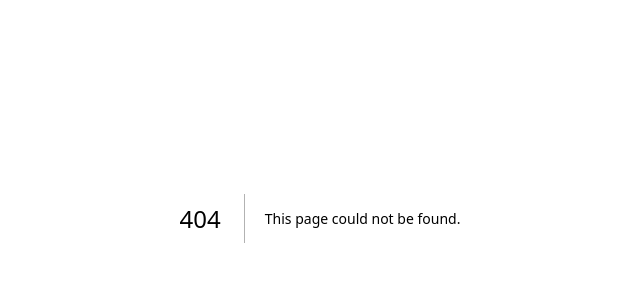
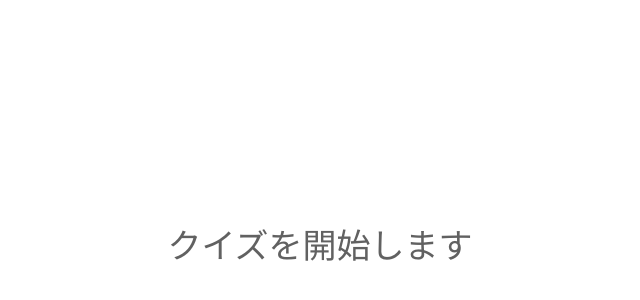
Before and after one commit to tns-develop/nekokaicho-quiz, a Next.js app: page /quizStart in a window 1280 px wide. Before the commit this address had no page. Shown: the part 182-482 px from the top of the page, without its empty margins (320-960 px from the left). Built offline with nearby package versions, Linux system fonts and the light colour scheme.

Commit message:
クイズ画面追加

```diff
--- /dev/null
+++ b/src/pages/quizStart/index.tsx
@@ -0,0 +1,43 @@
+import * as React from "react";
+import { Container, Typography, Box, Link, Button } from "@mui/material";
+
+// 文字を一文字ずつ表示する関数
+const interval = 100;
+const typeText = (text: string, setText: (text: string) => void) => {
+  let i = 0;
+  const timer = setInterval(() => {
+    setText(text.slice(0, i));
+    i++;
+    if (i > text.length) {
+      clearInterval(timer);
+    }
+  }, interval);
+}
+
+// クイズ開始画面
+const QuizStart = () => {
+  const [text, setText] = React.useState("");
+  React.useEffect(() => {
+    typeText("クイズを開始します", setText);
+  }, []);
+  return (
+		<Container maxWidth="lg">
+			<Box
+				sx={{
+					my: 4,
+					display: "flex",
+					flexDirection: "column",
+					justifyContent: "center",
+					alignItems: "center",
+					height: "100vh",
+				}}
+			>
+        <Typography variant="h4" component="h1" gutterBottom>
+          {text}
+        </Typography>
+			</Box>
+		</Container>
+  );
+};
+
+export default QuizStart;
```
Also changed, not shown: src/pages/index.tsx (+9 -18 lines).
